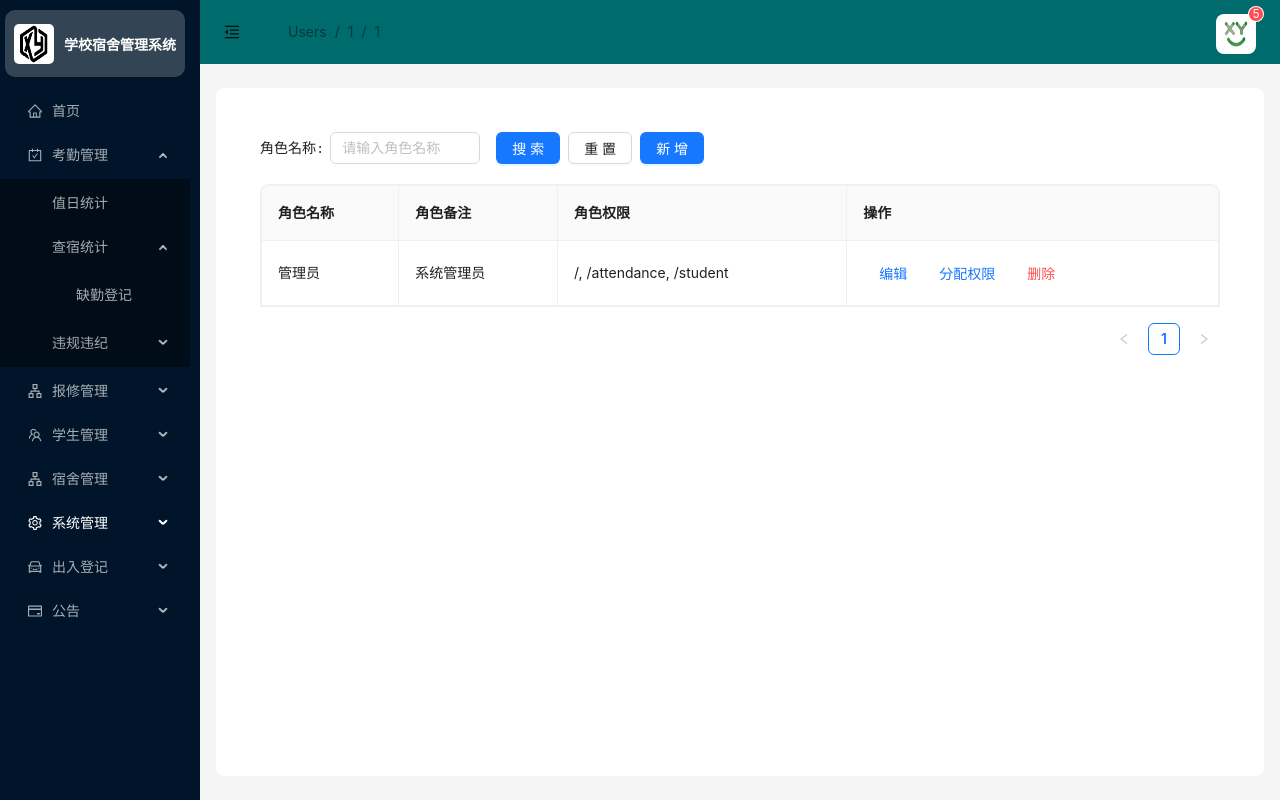
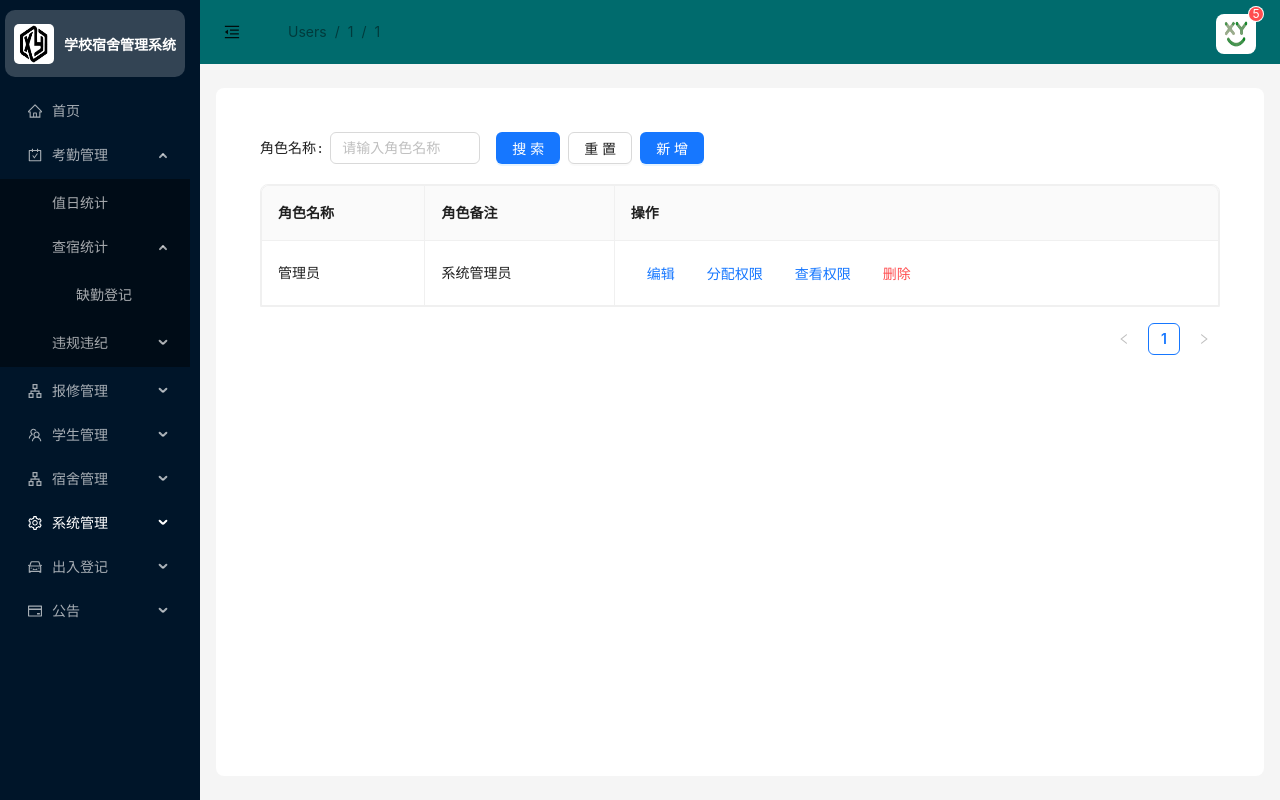
Before and after one commit to YLaoYongY/react-dormicare, a React (Vite) app: page /role-management in a window 1280 px wide. Built offline with nearby package versions, Linux system fonts and the light colour scheme.

Commit message:
角色管理 分配权限和查看权限 查看权限没有分上下级 而是铺开展示

```diff
--- a/src/pages/Setting/components/RoleManagement.jsx
+++ b/src/pages/Setting/components/RoleManagement.jsx
@@ -11,6 +11,8 @@ import {
   SolutionOutlined,
   UserOutlined,
   IdcardOutlined,
+  FolderOutlined,
+  FileOutlined,
 } from '@ant-design/icons'
 
 const RoleManagement = () => {
@@ -23,7 +25,9 @@ const RoleManagement = () => {
   const [editingId, setEditingId] = useState(null)
   const [selectedRole, setSelectedRole] = useState(null)
   const [checkedKeys, setCheckedKeys] = useState([])
-
+  // 新增状态控制查看权限弹窗
+  const [isViewPermissionModalVisible, setIsViewPermissionModalVisible] = useState(false)
+  const [viewingPermissions, setViewingPermissions] = useState([])
   // 模拟初始数据
   useEffect(() => {
     setData([
@@ -117,11 +121,6 @@ const RoleManagement = () => {
         ),
     },
     {
-      title: '角色权限',
-      dataIndex: 'permissions',
-      render: text => text.join(', '),
-    },
-    {
       title: '操作',
       render: (_, record) => (
         <>
@@ -140,6 +139,9 @@ const RoleManagement = () => {
           <Button type="link" onClick={() => handleAssignPermissions(record)}>
             分配权限
           </Button>
+          <Button type="link" onClick={() => handleViewPermissions(record)}>
+            查看权限
+          </Button>
           <Button type="link" danger onClick={() => handleDelete(record.id)}>
             删除
           </Button>
@@ -147,6 +149,71 @@ const RoleManagement = () => {
       ),
     },
   ]
+
+  // 在组件内添加以下方法
+  const generatePermissionTree = useCallback((permissions, allNodes) => {
+    const permissionSet = new Set(permissions)
+    const findParents = (nodes, targetKey, path = []) => {
+      for (const node of nodes) {
+        const newPath = [...path, node]
+        if (node.key === targetKey) return newPath
+        if (node.children) {
+          const found = findParents(node.children, targetKey, newPath)
+          if (found) return found
+        }
+      }
+      return null
+    }
+
+    const result = []
+    const addedKeys = new Set()
+
+    permissions.forEach(key => {
+      const path = findParents(allNodes, key)
+      if (path) {
+        path.forEach(node => {
+          if (!addedKeys.has(node.key)) {
+            const newNode = {
+              title: node.title,
+              key: node.key,
+              children: [],
+              disabled: true,
+            }
+
+            // 构建层级关系
+            let currentLevel = result
+            path.slice(0, path.indexOf(node)).forEach(parent => {
+              let exist = currentLevel.find(n => n.key === parent.key)
+              if (!exist) {
+                exist = {
+                  title: parent.title,
+                  key: parent.key,
+                  children: [],
+                  disabled: true,
+                }
+                currentLevel.push(exist)
+                addedKeys.add(parent.key)
+              }
+              currentLevel = exist.children
+            })
+
+            if (!currentLevel.some(n => n.key === node.key)) {
+              currentLevel.push(newNode)
+              addedKeys.add(node.key)
+            }
+          }
+        })
+      }
+    })
+
+    return result
+  }, [])
+
+  // 查看权限处理方法
+  const handleViewPermissions = role => {
+    setViewingPermissions(role.permissions)
+    setIsViewPermissionModalVisible(true)
+  }
 
   const handleSearch = values => {
     const filtered = data.filter(item => {
@@ -255,10 +322,8 @@ const RoleManagement = () => {
           </Button>
         </Form.Item>
       </Form>
-
       {/* 角色表格 */}
       <Table columns={columns} dataSource={filteredData} rowKey="id" bordered style={{ marginTop: 20 }} />
-
       {/* 新增角色模态框 */}
       <Modal title="新增角色" visible={isModalVisible} onCancel={() => setIsModalVisible(false)} footer={null}>
         <Form form={form} layout="vertical" onFinish={handleAddSubmit}>
@@ -275,7 +340,6 @@ const RoleManagement = () => {
           </Form.Item>
         </Form>
       </Modal>
-
       {/* 分配权限模态框 */}
       <Modal
         title={`为 ${selectedRole?.roleName} 分配权限`}
@@ -291,6 +355,19 @@ const RoleManagement = () => {
           defaultExpandAll
         />
       </Modal>
+
+      <Modal
+        title="角色权限详情"
+        visible={isViewPermissionModalVisible}
+        onCancel={() => setIsViewPermissionModalVisible(false)}
+        footer={null}
+      >
+        <ul>
+          {viewingPermissions.map((permission, index) => (
+            <li key={index}>{permission}</li>
+          ))}
+        </ul>
+      </Modal>
     </div>
   )
 }
```
